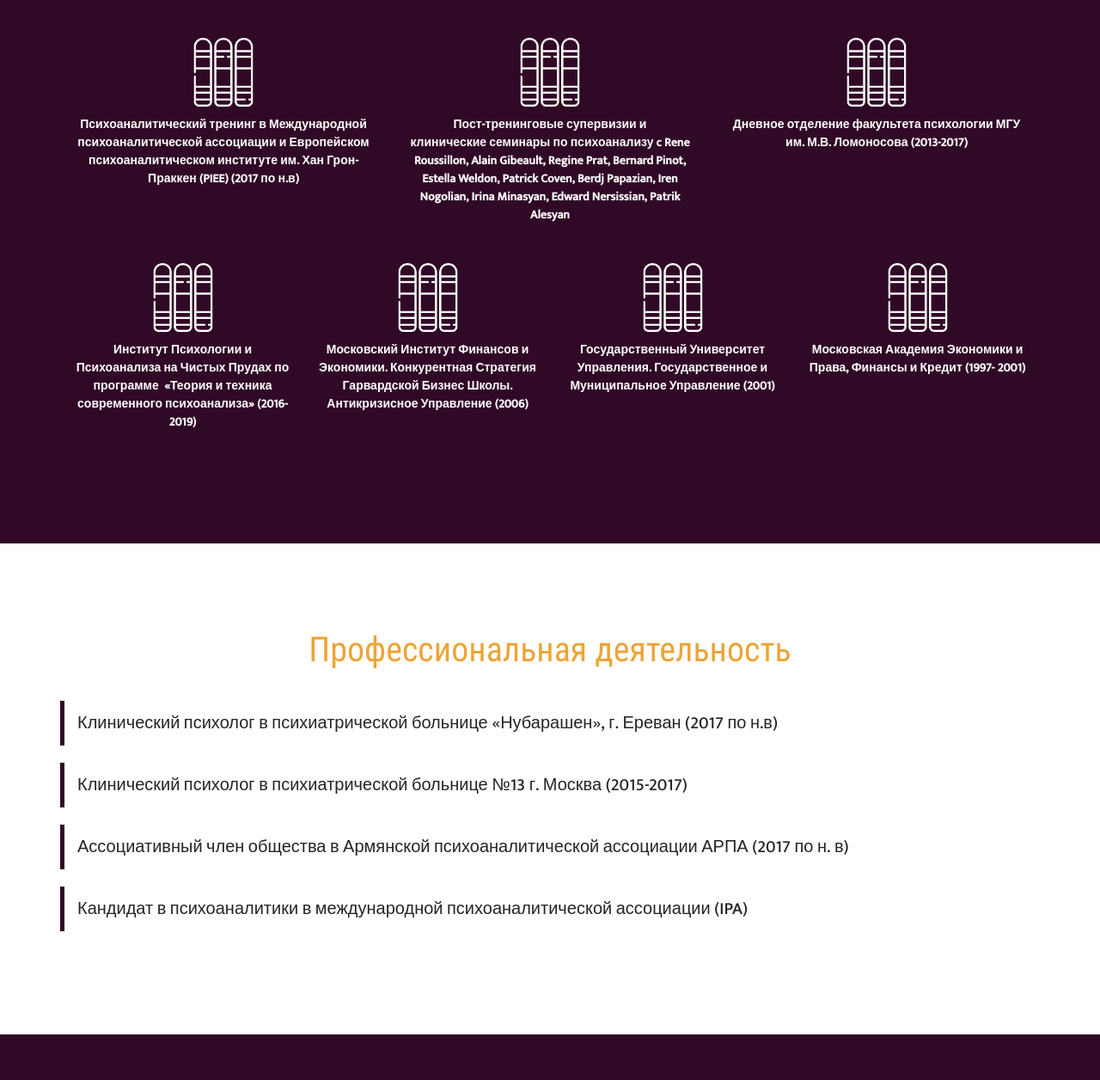
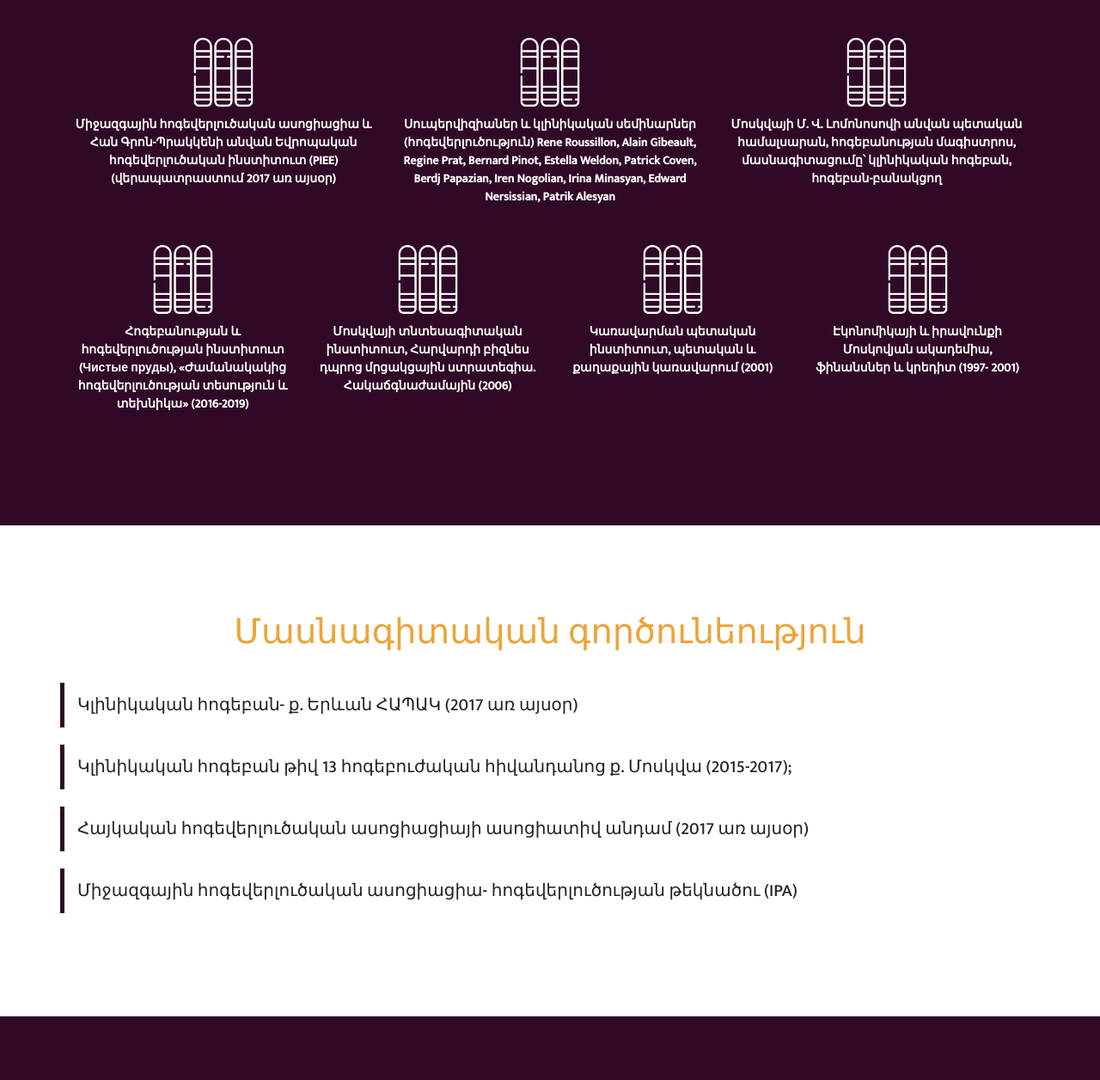
Before and after one commit to KasparovGarry/NarPa, a plain HTML site: page about-me/am.html in a window 1280 px wide. Shown: the part 820-2076 px from the top of the page at 86% size. Drawn offline with nearby package versions, Linux system fonts and the light colour scheme.

Commit message:
all 3 languages ready

```diff
--- a/about-me/about-me.css
+++ b/about-me/about-me.css
@@ -39,7 +39,7 @@ a:hover {
   padding: 0 30px;
   list-style: none;
   margin-bottom: 0;
-  background-color: rgb(129, 129, 129);
+  background-color: #300926;
 }
 
 .language-nav li {
@@ -49,7 +49,7 @@ a:hover {
 .language-nav li a {
   width: 100%;
   height: 100%;
-  color: black;
+  color: white;
   font-weight: 500;
   font-size: 18px;
 }
--- a/about-me/am.html
+++ b/about-me/am.html
@@ -47,7 +47,7 @@
             >Մոսկվայի Մ. Վ. Լոմոնոսովի անվան պետական համալսարանի կլինիկական Հոգեբան</span
           >
           <span
-            >Հոգեվերլուծաբանի թեկնածու (IPA)</span
+            >Հոգեվերլուծության թեկնածու (IPA)</span
           >
         </div>
         <button
@@ -89,16 +89,16 @@
             <div class="col-lg">
               <div class="text">
                 <p class="main-info">
-                  <span>Папян Нарине Юриковна</span>
+                  <span>Պապյան Նարինե Յուրիկի</span>
 
                   <span>
-                    Клинический психолог, кандидат в психоаналитики в IPA
+                    Կլինիկական հոգեբան, հոգեվերլուծության թեկնածու (ՄՀԱ)
                   </span>
                 </p>
                 <p class="date-of-birth">
-                  <span>Дата и место рождения</span>
+                  <span>Ծննդավայրը՝</span>
 
-                  <span>1979 г, Москва</span>
+                  <span>ք. Մոսկվա 1979թ.</span>
                 </p>
               </div>
             </div>
@@ -107,31 +107,28 @@
       </section>
 
       <section class="section education-info">
-        <h1>Обучение</h1>
+        <h1>Կրթություն</h1>
         <div class="container">
           <div class="row">
             <div class="col-lg">
               <img src="icons/education.png" alt="icon" />
               <p>
-                Психоаналитический тренинг в Международной психоаналитической
-                ассоциации и Европейском психоаналитическом институте им. Хан
-                Грон-Праккен (PIEE) (2017 по н.в)
+                Միջազգային հոգեվերլուծական ասոցիացիա և Հան Գրոն-Պրակկենի անվան Եվրոպական հոգեվերլուծական ինստիտուտ (PIEE) (վերապատրաստում 2017 առ այսօր)
               </p>
             </div>
             <div class="col-lg">
               <img src="icons/education.png" alt="icon" />
               <p>
-                Пост-тренинговые супервизии и клинические семинары
-                по психоанализу c Rene Roussillon, Alain Gibeault, Regine Prat,
-                Bernard Pinot, Estella Weldon, Patrick Coven, Berdj Papazian,
-                Iren Nogolian, Irina Minasyan, Edward Nersissian, Patrik Alesyan
+                Սուպերվիզիաներ և կլինիկական սեմինարներ (հոգեվերլուծություն) Rene Roussillon,
+                Alain Gibeault, Regine Prat, Bernard Pinot, Estella Weldon, Patrick Coven,
+                Berdj Papazian, Iren Nogolian, Irina Minasyan, Edward Nersissian, Patrik Alesyan
               </p>
             </div>
             <div class="col-lg">
               <img src="icons/education.png" alt="icon" />
               <p>
-                Дневное отделение факультета психологии МГУ им. М.В. Ломоносова
-                (2013-2017)
+                Մոսկվայի Մ. Վ. Լոմոնոսովի անվան պետական համալսարան, հոգեբանության մագիստրոս,
+                մասնագիտացումը՝ կլինիկական հոգեբան, հոգեբան-բանակցող
               </p>
             </div>
           </div>
@@ -139,29 +136,27 @@
             <div class="col-lg">
               <img src="icons/education.png" alt="icon" />
               <p>
-                Институт Психологии и Психоанализа на Чистых Прудах по
-                программе  «Теория и техника современного психоанализа» (2016-
-                2019)
+                Հոգեբանության և հոգեվերլուծության ինստիտուտ (Чистые пруды), «Ժամանակակից
+                հոգեվերլուծության տեսություն և տեխնիկա» (2016-2019)
               </p>
             </div>
             <div class="col-lg">
               <img src="icons/education.png" alt="icon" />
               <p>
-                Московский Институт Финансов и Экономики. Конкурентная Стратегия
-                Гарвардской Бизнес Школы. Антикризисное Управление (2006)
+                Մոսկվայի տնտեսագիտական ինստիտուտ, Հարվարդի բիզնես դպրոց մրցակցային ստրատեգիա.
+                Հակաճգնաժամային (2006)
               </p>
             </div>
             <div class="col-lg">
               <img src="icons/education.png" alt="icon" />
               <p>
-                Государственный Университет Управления. Государственное и
-                Муниципальное Управление (2001)
+                Կառավարման պետական ինստիտուտ, պետական և քաղաքային կառավարում (2001)
               </p>
             </div>
             <div class="col-lg">
               <img src="icons/education.png" alt="icon" />
               <p>
-                Московская Академия Экономики и Права, Финансы и Кредит (1997-
+                Էկոնոմիկայի և իրավունքի Մոսկովյան ակադեմիա, ֆինանսներ և կրեդիտ (1997-
                 2001)
               </p>
             </div>
@@ -170,31 +165,27 @@
       </section>
 
       <section class="section activity-section">
-        <h1>Профессиональная деятельность</h1>
+        <h1>Մասնագիտական գործունեություն</h1>
 
         <div class="container">
           <div class="row">
             <h3>
-              Клинический психолог в психиатрической больнице «Нубарашен»,
-              г. Ереван (2017 по н.в)
+              Կլինիկական հոգեբան- ք. Երևան ՀԱՊԱԿ (2017 առ այսօր)
             </h3>
           </div>
           <div class="row">
             <h3>
-              Клинический психолог в психиатрической больнице №13 г. Москва
-              (2015-2017)
+              Կլինիկական հոգեբան թիվ 13 հոգեբուժական հիվանդանոց ք. Մոսկվա (2015-2017);
             </h3>
           </div>
           <div class="row">
             <h3>
-              Ассоциативный член общества в Армянской психоаналитической
-              ассоциации АРПА (2017 по н. в)
+              Հայկական հոգեվերլուծական ասոցիացիայի ասոցիատիվ անդամ (2017 առ այսօր)
             </h3>
           </div>
           <div class="row">
             <h3>
-              Кандидат в психоаналитики в международной психоаналитической
-              ассоциации (IPA)
+              Միջազգային հոգեվերլուծական ասոցիացիա- հոգեվերլուծության թեկնածու (IPA)
             </h3>
           </div>
       </section>
--- a/styles.css
+++ b/styles.css
@@ -39,7 +39,7 @@ p {
   padding: 0 30px;
   list-style: none;
   margin-bottom: 0;
-  background-color: rgb(129, 129, 129);
+  background-color: #300926;
 }
 
 .language-nav li {
@@ -49,7 +49,7 @@ p {
 .language-nav li a {
   width: 100%;
   height: 100%;
-  color: black;
+  color: white;
   font-weight: 500;
   font-size: 18px;
 }
```
Also changed, not shown: about-me/about-me.html (+2 -2 lines), am.html (+1 -1 lines), index.html (+5 -2 lines).
